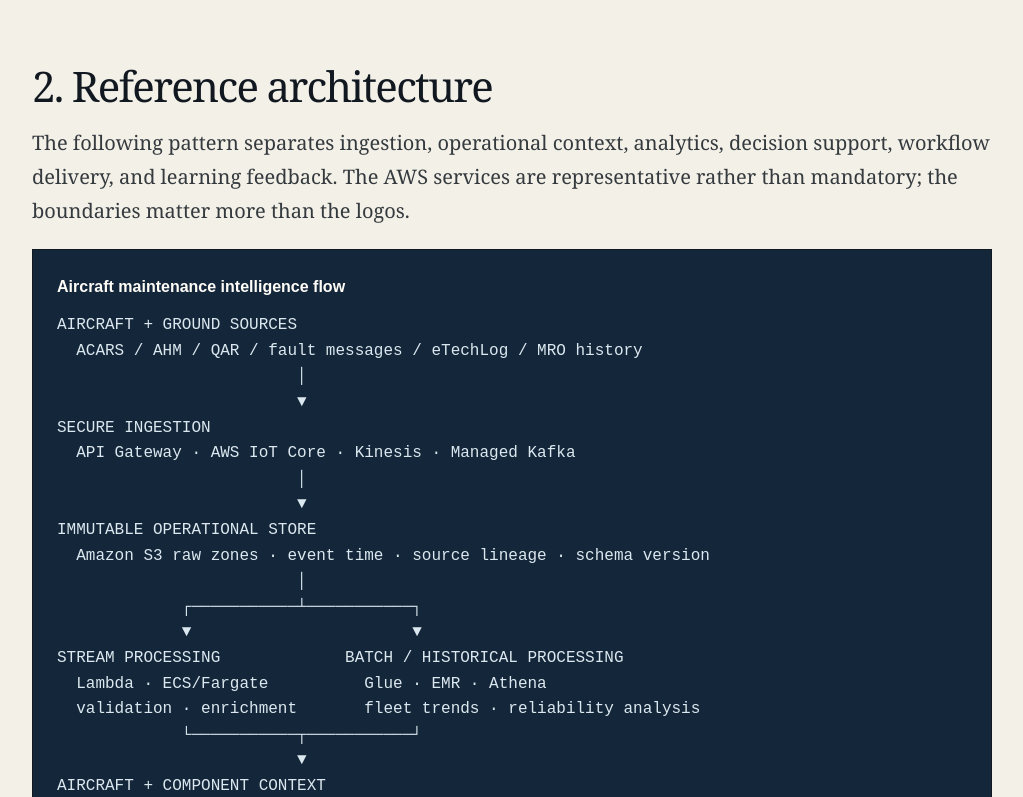
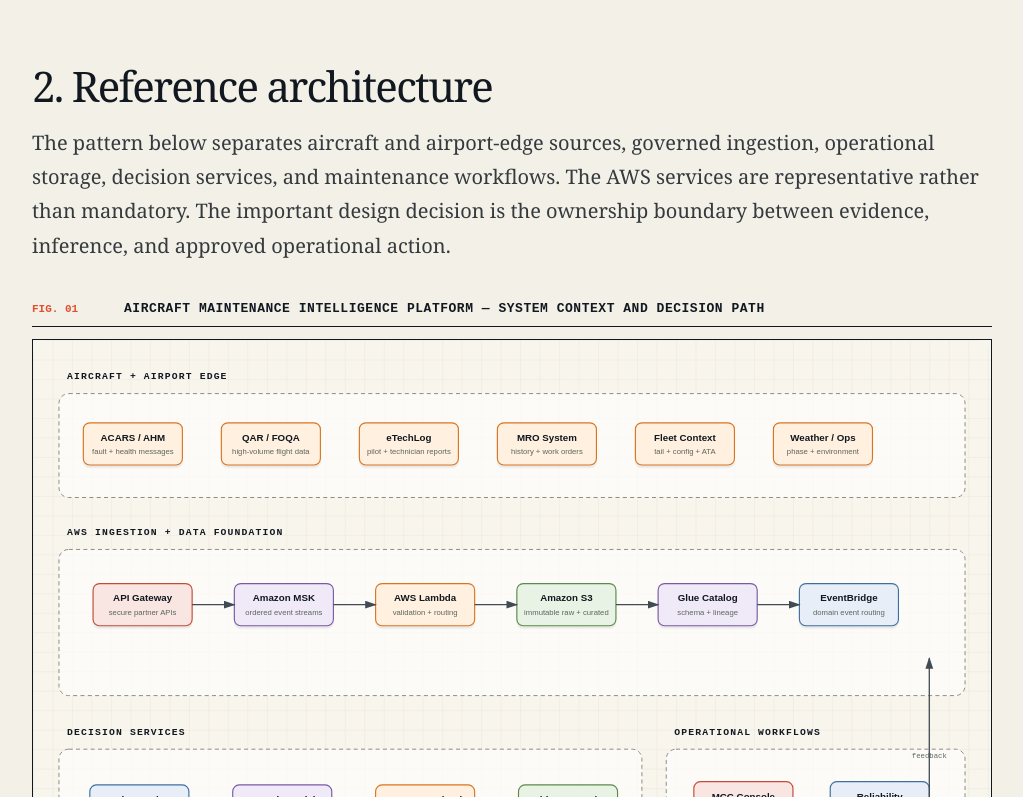
Before and after one commit to ckoredla/CK_Docs, a Next.js app: page /articles/2026-07-aircraft-maintenance-intelligence-platform in a window 1280 px wide. Shown: the part 1283-2080 px from the top of the page, without its empty margins (128-1151 px from the left). Built offline with nearby package versions, Linux system fonts and the light colour scheme.

Commit message:
Replace ASCII architecture with publication-grade system figure

```diff
--- a/app/articles/2026-07-aircraft-maintenance-intelligence-platform/page.tsx
+++ b/app/articles/2026-07-aircraft-maintenance-intelligence-platform/page.tsx
@@ -1,3 +1,5 @@
+import { MaintenanceIntelligenceFigure } from '../../components/ArchitectureFigures';
+
 export const metadata = {
   title: 'Building a Modern Aircraft Maintenance Intelligence Platform | Northbound Labs',
   description: 'A reference architecture for transforming aircraft telemetry, maintenance history, and operational context into explainable maintenance decisions.'
@@ -24,47 +26,12 @@
         <p>Starting with the data lake, the model, or the cloud service often produces an elegant platform with no operational owner. Aviation has enough expensive objects that look impressive while sitting still.</p>
 
         <h2 id="architecture">2. Reference architecture</h2>
-        <p>The following pattern separates ingestion, operational context, analytics, decision support, workflow delivery, and learning feedback. The AWS services are representative rather than mandatory; the boundaries matter more than the logos.</p>
+        <p>The pattern below separates aircraft and airport-edge sources, governed ingestion, operational storage, decision services, and maintenance workflows. The AWS services are representative rather than mandatory. The important design decision is the ownership boundary between evidence, inference, and approved operational action.</p>
 
-        <div className="diagram"><div className="diagram-title">Aircraft maintenance intelligence flow</div>{`AIRCRAFT + GROUND SOURCES
-  ACARS / AHM / QAR / fault messages / eTechLog / MRO history
-                         │
-                         ▼
-SECURE INGESTION
-  API Gateway · AWS IoT Core · Kinesis · Managed Kafka
-                         │
-                         ▼
-IMMUTABLE OPERATIONAL STORE
-  Amazon S3 raw zones · event time · source lineage · schema version
-                         │
-             ┌───────────┴───────────┐
-             ▼                       ▼
-STREAM PROCESSING             BATCH / HISTORICAL PROCESSING
-  Lambda · ECS/Fargate          Glue · EMR · Athena
-  validation · enrichment       fleet trends · reliability analysis
-             └───────────┬───────────┘
-                         ▼
-AIRCRAFT + COMPONENT CONTEXT
-  tail · fleet · configuration · ATA chapter · installed position
-  flight phase · environment · maintenance history · parts history
-                         │
-             ┌───────────┼───────────┐
-             ▼           ▼           ▼
-RULES ENGINE       STATISTICAL      ML / AI SERVICES
-limits & logic     anomaly/drift    prediction · retrieval · summarization
-             └───────────┼───────────┘
-                         ▼
-EXPLAINABLE MAINTENANCE INSIGHT
-  evidence · confidence · limitations · recommended investigation path
-                         │
-                         ▼
-MRO / MCC / RELIABILITY WORKFLOW
-  alert triage · work package · planning · technician review
-                         │
-                         ▼
-OUTCOME FEEDBACK
-  confirmed condition · action taken · no fault found · useful/not useful
-                         └──────────────► continuous measurement and tuning`}</div>
+        <MaintenanceIntelligenceFigure
+          title="Aircraft maintenance intelligence platform — system context and decision path"
+          caption="A human-reviewed architecture linking aircraft and ground sources to governed AWS data services, evidence-aware decision support, and operational MRO workflows. Service choices may vary; the traceable path from source evidence to outcome feedback should not."
+        />
 
         <h2>3. Preserve meaning before applying intelligence</h2>
         <p>A fault code without aircraft configuration, flight phase, component position, software standard, and maintenance history is often incomplete evidence. The context layer is therefore one of the most important parts of the platform.</p>
```
